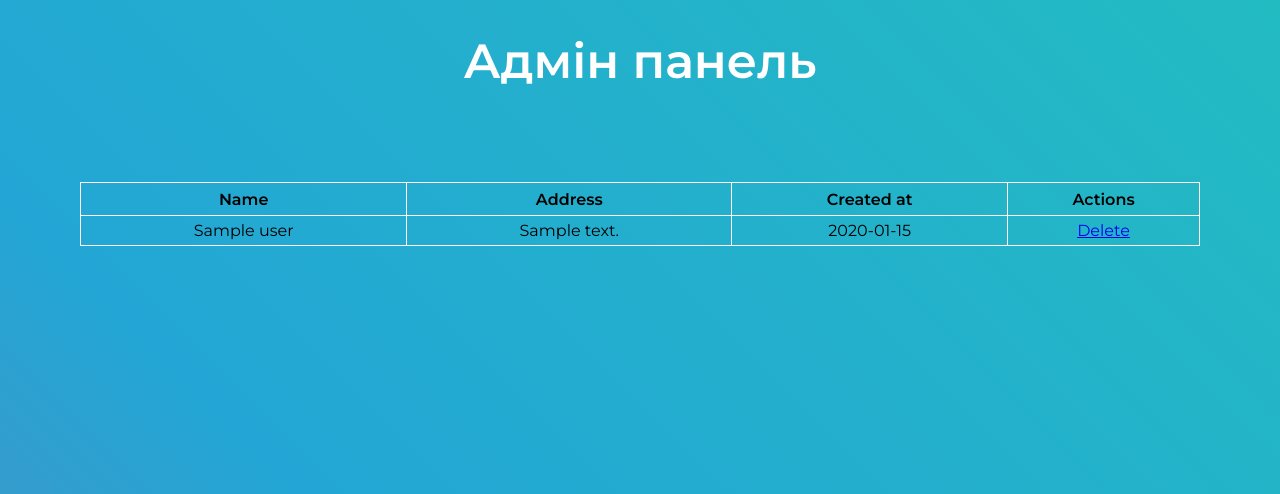
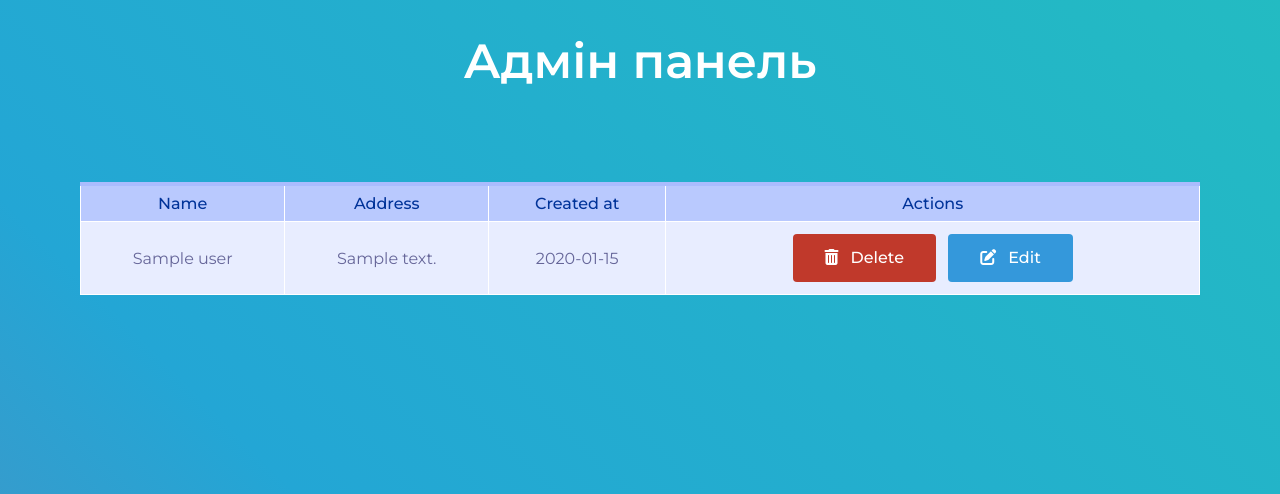
Before and after one commit to LeGGarD/opencv-video-face-recognition-project, a Python web app: template 0_the_project/templates/admin.html in a window 1280 px wide. Shown: the top 494 px of the page. Run offline with Jinja, Linux system fonts and the light colour scheme; the template is opened without the code that fills it: most values are stand-ins (such as "Sample title", 1, 10 or a date in 2020); some libraries are stand-ins or nearby versions.

Commit message:
Prettified the admin panel html and css page

```diff
--- a/0_the_project/static/main.css
+++ b/0_the_project/static/main.css
@@ -118,12 +118,24 @@ table {
 }
 
 th {
-    height: 30px;
+  font-size: 16px;
+  font-weight: 500;
+  background: #b9c9fe;
+  border-top: 4px solid #aabcfe;
+  border-bottom: 1px solid white;
+  color: #039;
+  padding: 8px;
 }
-
 td {
-    text-align: center;
-    padding: 5px;
+  text-align: center;
+  background: #e8edff;
+  border-bottom: 1px solid white;
+  color: #669;
+  border-top: 1px solid transparent;
+  padding: 8px;
+}
+tr:hover td {
+  background: #ccddff;
 }
 
 .form {
@@ -211,3 +223,37 @@ body {
     float: none;
   }
 }
+
+
+.button {
+  font-size: 16px;
+  font-weight:500;
+  display:inline-block;
+  color:#FFF;
+  border-radius: .25em;
+  margin: 4px;
+  text-decoration: none;
+}
+
+.primary {
+  line-height:40px;
+  transition:ease-in-out .2s;
+  padding: 4px 32px;
+}
+
+.primary:hover{
+  transform:scale(1.02);
+  box-shadow:2px 2px 5px rgba(0,0,0,0.20), inset 0 0 0 99999px rgba(0,0,0,0.2);
+}
+
+.edit {
+  background: rgb(52, 152, 219);
+}
+
+.delete {
+  background: rgb(192, 57, 43);
+}
+
+.fa-solid {
+  padding-right: 12px;
+}
--- a/0_the_project/templates/admin.html
+++ b/0_the_project/templates/admin.html
@@ -7,6 +7,8 @@
     <link rel="preconnect" href="https://fonts.googleapis.com">
     <link rel="preconnect" href="https://fonts.gstatic.com" crossorigin>
     <link href="https://fonts.googleapis.com/css2?family=Montserrat:wght@400;500;600&display=swap" rel="stylesheet">
+    <script src="https://kit.fontawesome.com/bfb9c3600a.js" crossorigin="anonymous"></script>
+
 </head>
 <body>
 <div class="content">
@@ -27,7 +29,8 @@
                 <td>{{ user.address }}</td>
                 <td>{{ user.created_at.date() }}</td>
                 <td>
-                    <a href="/users/delete/{{user.id}}">Delete</a>
+                    <a href="/users/delete/{{user.id}}" class="button primary delete"><i class="fa-solid fa-trash-can"></i>Delete</a>
+                    <a class="button primary edit"><i class="fa-solid fa-pen-to-square"></i>Edit</a>
                 </td>
             </tr>
         {% endfor %}
```
Also changed, not shown: 0_the_project/images/pencil.svg (added), 0_the_project/images/trash.svg (added).
